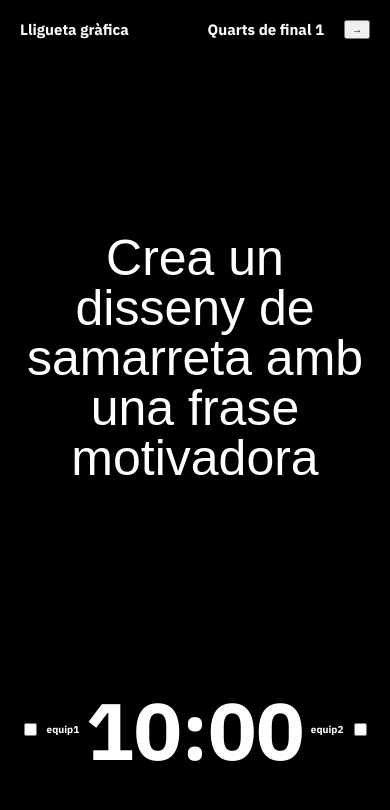
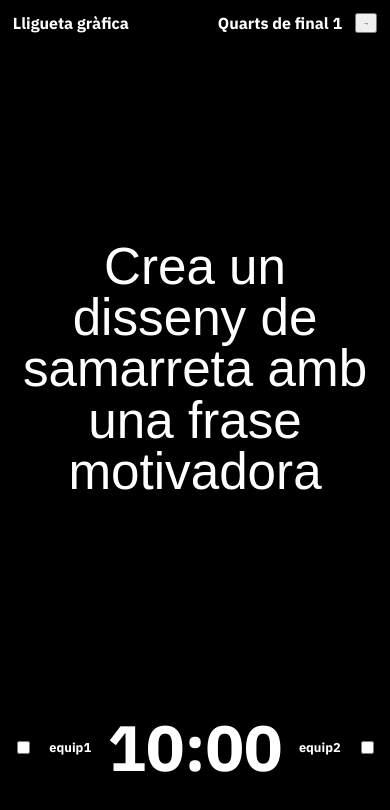
Before and after one commit to dnlzqn/lliguetagrafica, a plain HTML site: page index.html in a window 390 px wide. Drawn offline with Linux system fonts and the light colour scheme.

Commit message:
Update style.css

```diff
--- a/css/style.css
+++ b/css/style.css
@@ -32,7 +32,7 @@ button {
   position: fixed;
   padding: 2rem;
   width: 100vw;
-  height: 95vh;
+  height: 100vh;
   display: none;
   flex-direction: column;
   justify-content: center;
@@ -52,12 +52,12 @@ p {
   line-height: 1em;
   margin: 0;
   font-family: sans-serif;
-  font-size: 5rem;
+  font-size: 8rem;
 }
 
 .timer {
   color:  white;
-  font-size: 8em;
+  font-size: 10rem;
   cursor: pointer;
 }
 
@@ -69,6 +69,7 @@ p {
     margin: 0;
     justify-content: space-between;
     color: white;
+    font-size: 2rem;
 }
 
 .titol {
@@ -80,7 +81,7 @@ p {
 
 .titol h3,
 .titol h1 {
-  font-size: 1.5rem;
+  font-size: 2.5rem;
   margin: 0;
   color: white;
 }
@@ -100,17 +101,17 @@ p {
 }
 
 .highlight {
-  color: green;
+  color: #28f128;
 }
 
 
-@media (min-width: 600px) {
+@media (max-width: 600px) {
     html {
-        font-size: 62.5%;
+        font-size: 40%;
     }
 
     .fullscreen {
-      height: 100vh;
+      height: 95vh;
     }
 
 }
```
